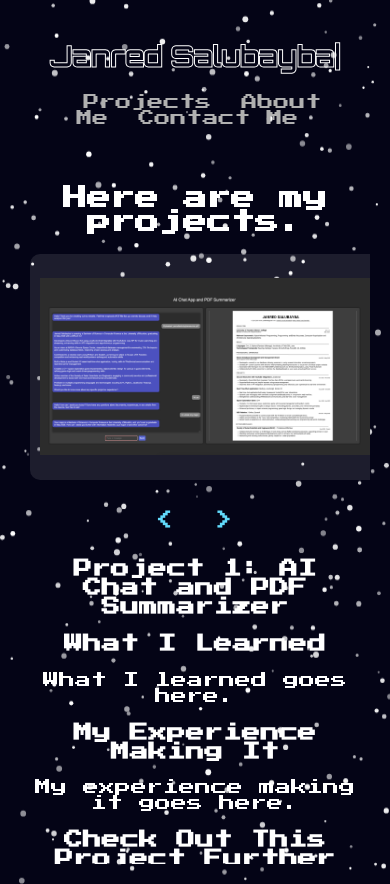
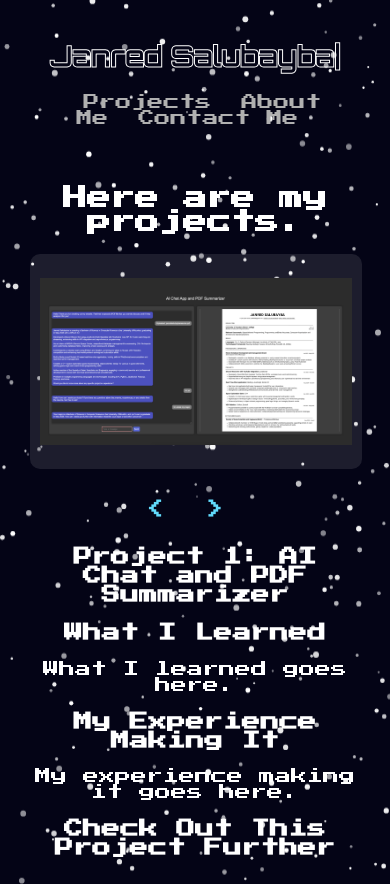
Before and after one commit to janny801/personal-website, a React (Create React App) app in the folder personal-website/: page /projects in a window 390 px wide. Built offline with nearby package versions, Linux system fonts and the light colour scheme.

Commit message:
fix overflow on window sides for mobile devices/smaller screens

```diff
--- a/personal-website/src/App.css
+++ b/personal-website/src/App.css
@@ -714,6 +714,8 @@ nav a.active {
   .slideshow {
     flex-direction: column; /* Stack image and arrows on mobile */
     align-items: center;
+    width: 80vw; /* Ensure slideshow takes full width */
+    padding: 0;
   }
 
   .project-image {
```
